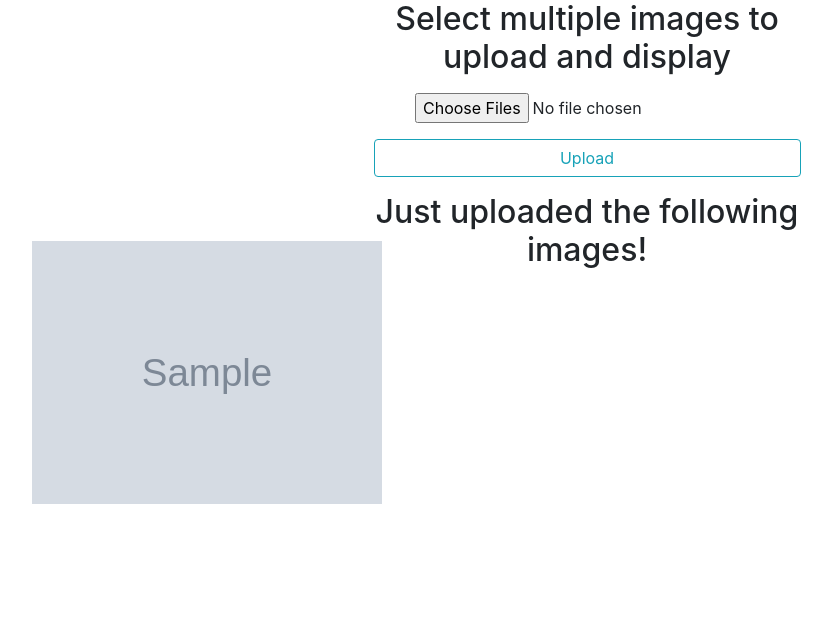
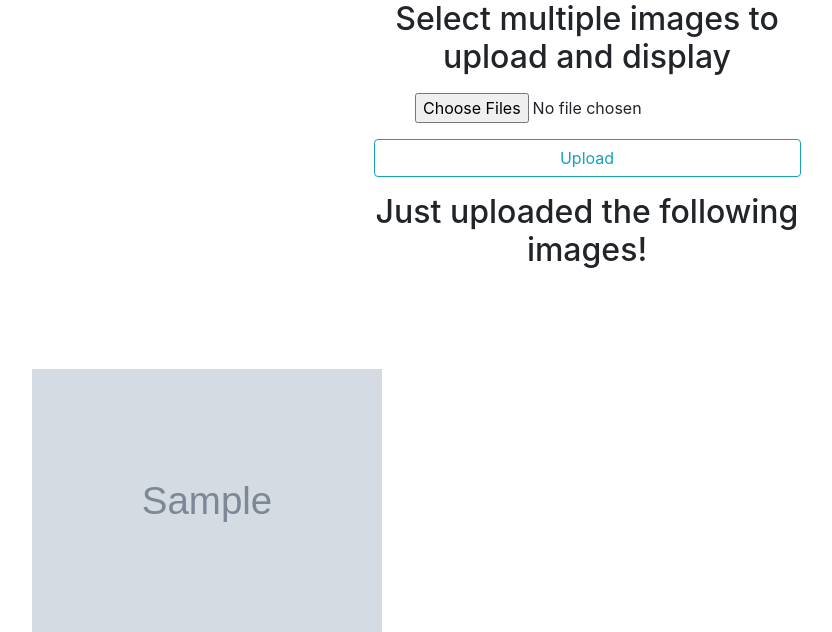
Before and after one commit to AndyJiang99/Shopify-Winter-2021-Image-Repo, a Flask app: template templates/uploaded.html in a window 1280 px wide. Shown: the part 559-1191 px from the top of the page, without its empty margins (53-885 px from the left). Before the commit the page ends 1063 px from the top, so only its background shows below. Run offline with Flask 2, Linux system fonts and the light colour scheme; the template is opened without the code that fills it: most values are stand-ins (such as "Sample title", 1, 10 or a date in 2020); grey boxes marked "Sample" are stand-in pictures; some libraries are stand-ins or nearby versions.

Commit message:
Update uploaded.html

```diff
--- a/templates/uploaded.html
+++ b/templates/uploaded.html
@@ -1,6 +1,6 @@
 {% extends "dashboard.html" %}
 {% block uploadedimages %}
-<div class="container" style="display:block;">
+<div class="container" style="display:block; padding-top:10%">
 	<div class="row" style='text-align: center;'>
 		{% if filenames %}
             {% for filename in filenames %}
```
